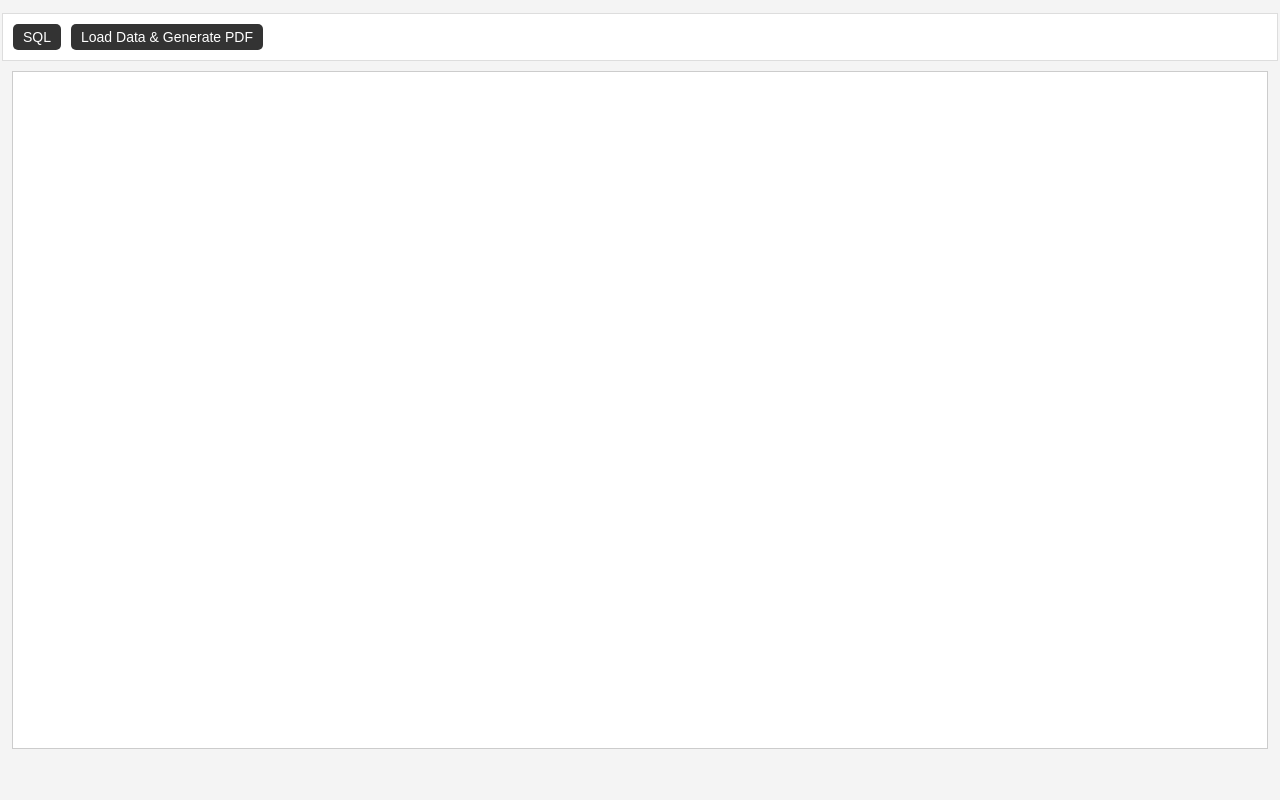
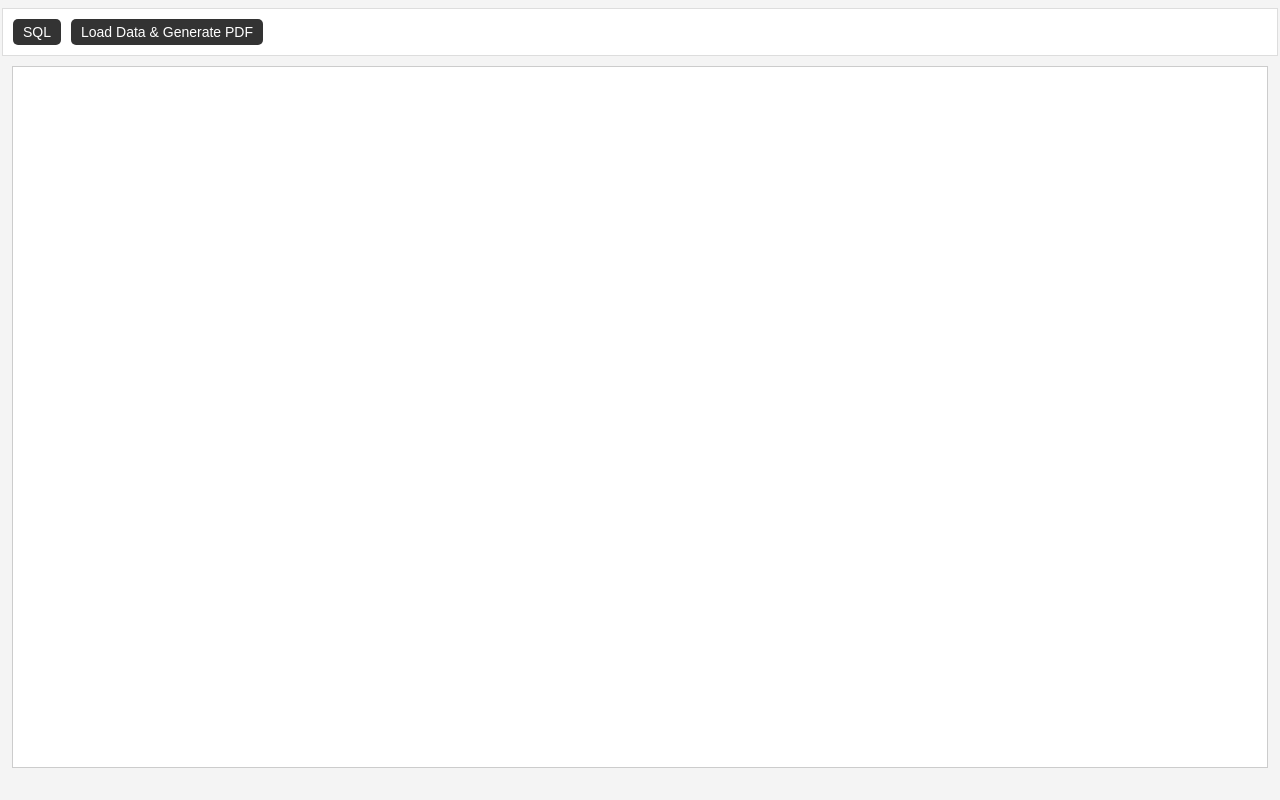
Before and after one commit to rishab-mindfire/FlexiReport-V1, a website: page PDF-Download/index.html in a window 1280 px wide. Drawn offline with Linux system fonts and the light colour scheme.

Commit message:
feat : changes in pdf

```diff
--- a/PDF-Download/index.html
+++ b/PDF-Download/index.html
@@ -12,8 +12,8 @@
         display: flex;
         flex-direction: column;
         align-items: center;
-        height: 92vh;
-        padding: 5px;
+        height: 95vh;
+        padding-inline: 5px;
       }
       .controls {
         width: 100%;
--- a/PDF-Download/index.js
+++ b/PDF-Download/index.js
@@ -1,7 +1,6 @@
 // --------------------------------------------------------------------------------------------------
 //generate single line Query for all selected fields
 // --------------------------------------------------------------------------------------------------
-
 function generateSingleLineQuery(sqlMap) {
   const aliasMap = {};
   const joins = [];
@@ -11,7 +10,7 @@ function generateSingleLineQuery(sqlMap) {
   let wherePrimaryKey = '';
   let aliasCounter = 0;
 
-  // 1️⃣ Detect context table
+  // 1️ Detect context table
   for (const sql of Object.values(sqlMap)) {
     const match = sql.match(/'"&([^:]+)::/);
     if (match) {
@@ -31,7 +30,7 @@ function generateSingleLineQuery(sqlMap) {
 
   const t0 = getAlias(contextTable);
 
-  // 2️⃣ Process SQL map
+  // 2️ Process SQL map
   Object.values(sqlMap).forEach((sql) => {
     const fieldName = sql.match(/SELECT\s+\\"([^"]+)\\"/)?.[1];
     if (!fieldName) return;
@@ -66,7 +65,7 @@ function generateSingleLineQuery(sqlMap) {
     if (direct) {
       const [_, t1Tbl, t1Fk, bTbl, bPk] = direct;
 
-      // ✅ ONLY this defines WHERE key
+      //  ONLY this defines WHERE key
       if (t1Tbl === contextTable && fieldName === bPk) {
         wherePrimaryKey = bPk;
       }
@@ -84,7 +83,7 @@ function generateSingleLineQuery(sqlMap) {
     }
   });
 
-  // 3️⃣ Build WHERE clause (STRICT)
+  // 3️ Build WHERE clause (STRICT)
   if (!wherePrimaryKey) {
     console.error('No valid context primary key found');
     return null;
@@ -271,7 +270,7 @@ async function generatePdf() {
         // 2. We look at the passed 'aggregates' object to find that value.
         // 3. This works for ANY field, without hardcoding names in JavaScript.
 
-        const fieldName = el.field; // e.g., "DueAmount_n" or "PaidAmount_n"
+        const fieldName = el.field;
         const val =
           aggregates && aggregates[fieldName] ? aggregates[fieldName] : 0;
 
```
